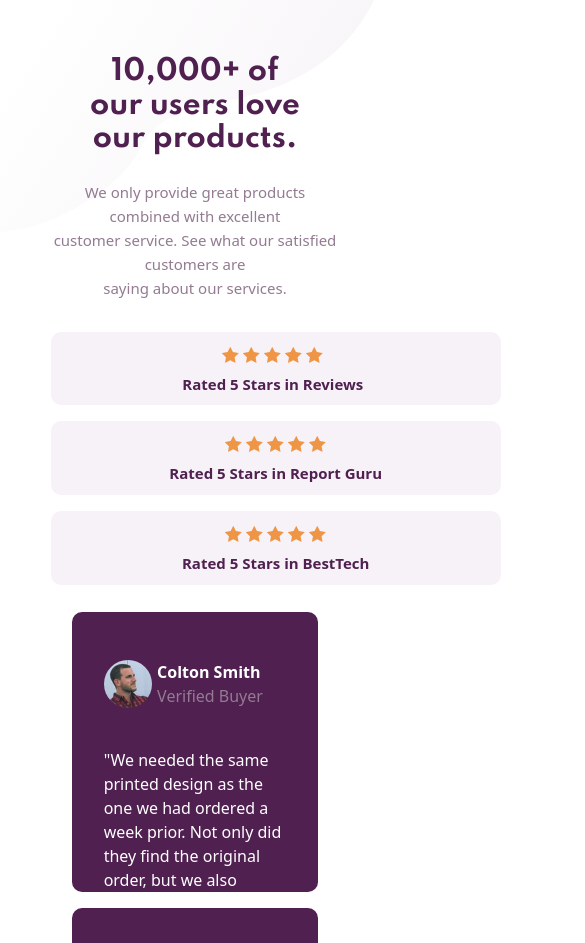
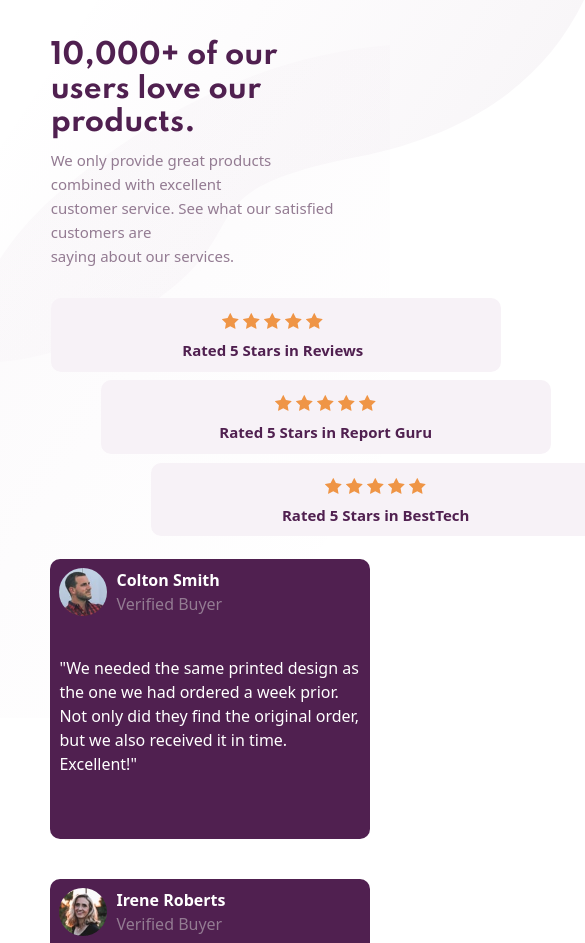
Before and after one commit to SilverGraph/Web-Design-Challenges, a plain HTML site: page (2)-social-proof-section-master/index.html in a window 390 px wide. Shown: the top 943 px of the page, 585 px wide, since content can reach past the window. Drawn offline with nearby package versions, Linux system fonts and the light colour scheme.

Commit message:
Updated styles.css

```diff
--- a/(2)-social-proof-section-master/styles.css
+++ b/(2)-social-proof-section-master/styles.css
@@ -115,7 +115,7 @@ span {
     padding: 1% 12%;
 }
 
-@media screen and (max-width: 768px) {
+@media screen and (max-width: 376px) {
     body {
         background-image: url("images/bg-pattern-bottom-mobile.svg"), url("images/bg-pattern-top-mobile.svg");
         background-repeat: no-repeat, no-repeat;
@@ -132,13 +132,10 @@ span {
         padding: 1rem 2rem;
     }
 
-    .review-1 {
-        margin: 1rem auto;
-    }
-
-    .review-2 {
+    .review-1, .review-2, .review-3 {
         margin: 1rem auto;
         position: static;
+        width: 100%;
     }
 
     .review-3 {
@@ -149,7 +146,7 @@ span {
     .testimonial {
         position: static;
         margin: 0.5rem auto;
-        width: 77%;
+/*         width: 77%; */
         padding: 3rem 2rem;
     }
 
```
